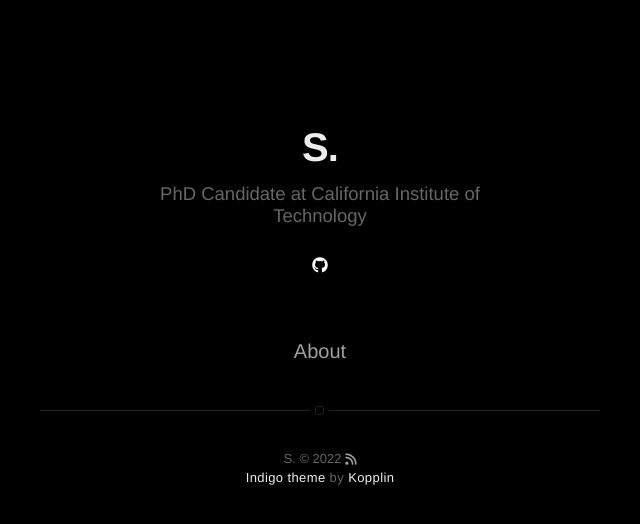
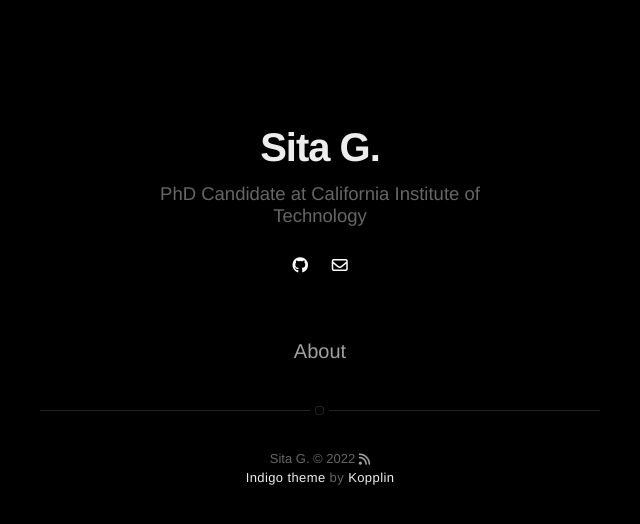
Before and after one commit to minorllama/minorllama.github.io, a Jekyll site: the page built from index.html, in a window 1280 px wide. Shown: the top 524 px of the page, without its empty margins (320-960 px from the left). Built offline with Jekyll 4.4.1, drawn with Linux system fonts in a browser that asks for light colours; nearby versions of some CDN libraries.

Commit message:
update contact

```diff
--- a/_config.yml
+++ b/_config.yml
@@ -1,5 +1,5 @@
 # main text of home
-title: S.
+title: Sita G.
 bio: PhD Candidate at California Institute of Technology
 # twitter summary info
 # description: A blog about technology and stuff related
@@ -37,7 +37,7 @@ disqus:
 #instagram: myinstagram
 #linkedin: mylinkedin
 github: minorllama
-#email: myemail@gmail.com
+email: sgakkhar@caltech.edu
 
 authors:
   johndoe:
```
